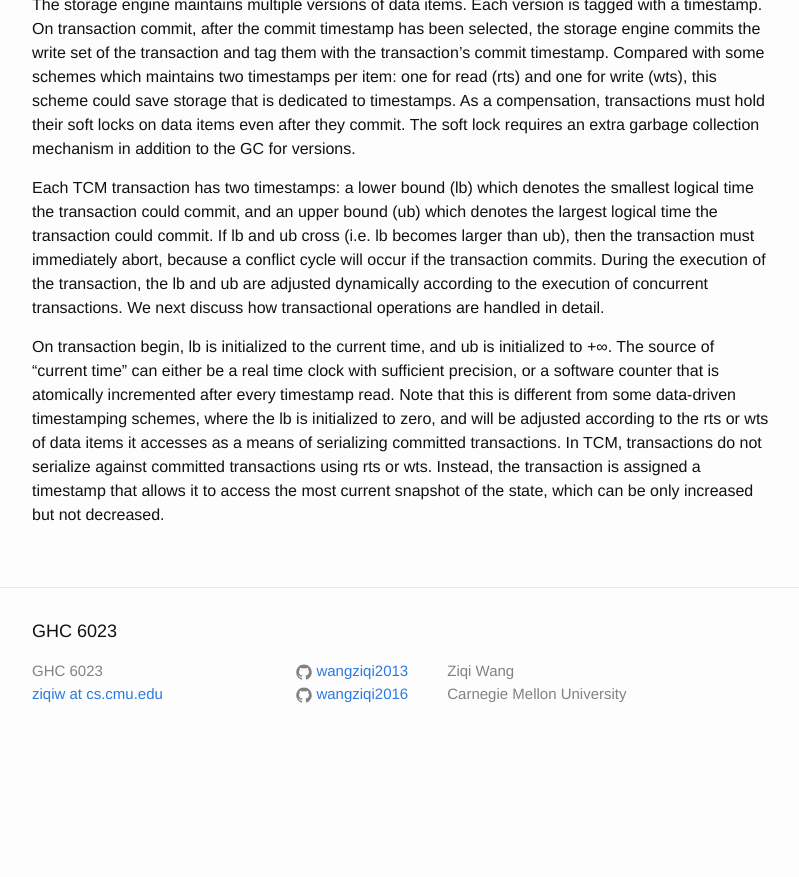
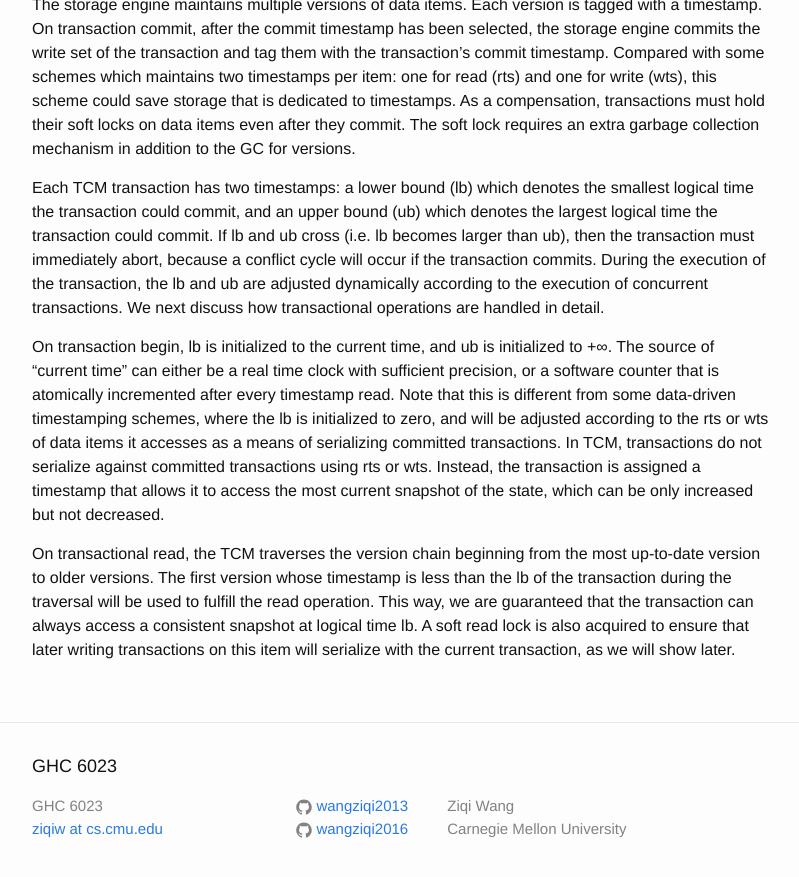
Before and after one commit to wangziqi2013/wangziqi2013.github.io, a Jekyll site: the page built from _posts/2018-12-20-mvcc-via-timestamp-range-conflict-management.markdown, in a window 1280 px wide and 900 px high, scrolled down 898 px. Shown: the top 877 px of the window, without its empty margins (238-1037 px from the left). Built offline with Jekyll 4.4.1, drawn with Linux system fonts in a browser that asks for light colours; before the commit the page ends 1663 px from its top, so only the background shows below that.

Commit message:
Finish read

```diff
--- a/_posts/2018-12-20-mvcc-via-timestamp-range-conflict-management.markdown
+++ b/_posts/2018-12-20-mvcc-via-timestamp-range-conflict-management.markdown
@@ -43,3 +43,9 @@ zero, and will be adjusted according to the rts or wts of data items it accesses
 transactions. In TCM, transactions do not serialize against committed transactions using rts or wts. Instead, the transaction
 is assigned a timestamp that allows it to access the most current snapshot of the state, which can be only increased but
 not decreased.
+
+On transactional read, the TCM traverses the version chain beginning from the most up-to-date version to older versions.
+The first version whose timestamp is less than the lb of the transaction during the traversal will be used to fulfill the read
+operation. This way, we are guaranteed that the transaction can always access a consistent snapshot at logical time lb.
+A soft read lock is also acquired to ensure that later writing transactions on this item will serialize with the current transaction,
+as we will show later.
```
